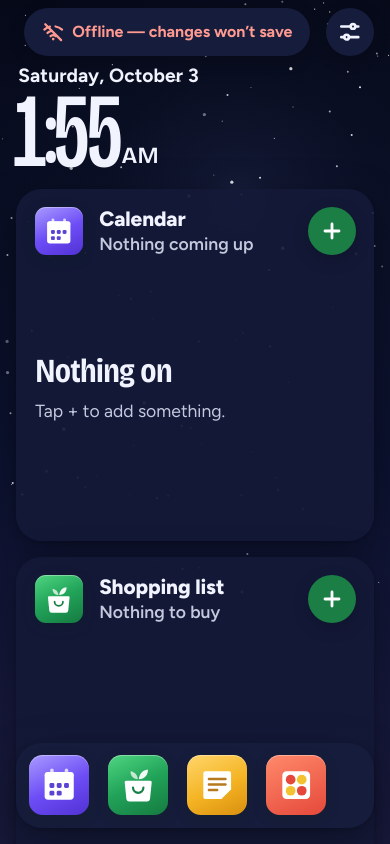
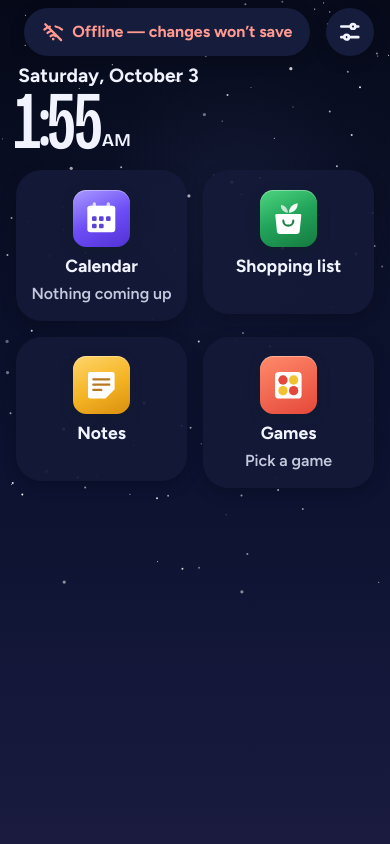
Before and after one commit to Sheel2007/OMEGA-WB, a website: page web/index.html in a window 390 px wide. Drawn offline with nearby package versions, Linux system fonts and the light colour scheme; no server answers.

Commit message:
Add Mobile View for Phone

```diff
--- a/web/css/apps/calendar.css
+++ b/web/css/apps/calendar.css
@@ -618,7 +618,4 @@
     min-width: 100%;
   }
 
-  .calendar-widget {
-    height: 22rem;
-  }
 }
--- a/web/css/apps/notes.css
+++ b/web/css/apps/notes.css
@@ -190,7 +190,4 @@
     grid-template-columns: minmax(0, 1fr);
   }
 
-  .notes-widget {
-    height: 18rem;
-  }
 }
--- a/web/css/base.css
+++ b/web/css/base.css
@@ -581,4 +581,10 @@ input {
   .is-app-open .statusbar__end {
     display: none;
   }
+
+  /* The board's iPad-style swipe-home bar. A phone has its own gesture there and
+     the app already has a Home button, so it only takes up room. */
+  .app-shell__indicator {
+    display: none;
+  }
 }
--- a/web/css/home.css
+++ b/web/css/home.css
@@ -437,32 +437,115 @@
   }
 
   .clock__time {
-    font-size: min(27vw, 9rem);
+    font-size: min(21vw, 7rem);
   }
 
   [data-theme="blocks"] .clock__time {
-    font-size: min(24vw, 8rem);
+    font-size: min(18vw, 6rem);
   }
 
+  /* On a phone a widget is a preview you tap, so it's as tall as whatever it holds
+     rather than the height its slot on the board would give it. The cap stops one
+     long list from filling the screen; fitRows() then counts off what it hides. */
   .widget {
     flex: none;
+    height: auto;
+    max-height: 60vh;
     padding: 1.1rem 1.1rem 1rem 1.2rem;
   }
 
-  .widget--tall {
-    height: 26rem;
+  /* The icons are the home screen on a phone, so the page dots and the dock that
+     stands in for them on the board both have nothing left to do. The pager itself
+     still lays out as contents, above: it's what holds the clock. */
+  .page-dots,
+  .dock {
+    display: none;
   }
 
-  .dock {
-    position: sticky;
-    bottom: 0;
-    margin-top: auto;
-    background: var(--card);
-    box-shadow: var(--shadow);
+  .phone-home {
+    display: flex;
+    flex-direction: column;
+    gap: 1.4rem;
   }
 
-  .dock__app {
-    width: 3.75rem;
-    height: 3.75rem;
+  .phone-weather {
+    display: flex;
+    align-items: center;
+    gap: 0.6rem;
+    margin-top: -0.4rem;
+    color: var(--sky-text);
+    text-shadow: var(--sky-text-shadow-sm);
+  }
+
+  .phone-weather__icon {
+    display: grid;
+    place-items: center;
+    width: 2.2rem;
+    height: 2.2rem;
+  }
+
+  .phone-weather__icon svg {
+    width: 100%;
+    height: 100%;
+  }
+
+  .phone-weather__text {
+    margin: 0;
+    font-size: var(--fs-body);
+    font-weight: 650;
+  }
+
+  .app-grid {
+    display: grid;
+    grid-template-columns: repeat(2, minmax(0, 1fr));
+    gap: 1rem;
+    margin: 0;
+    padding: 0;
+    list-style: none;
+  }
+
+  .app-grid__app {
+    display: flex;
+    flex-direction: column;
+    align-items: center;
+    gap: 0.5rem;
+    width: 100%;
+    min-height: 9rem;
+    padding: 1.2rem 0.8rem 1.1rem;
+    border-radius: var(--radius-card);
+    border: var(--card-border);
+    background: var(--surface);
+    box-shadow: var(--shadow-sm);
+    text-align: center;
+  }
+
+  .app-grid__app:active {
+    transform: scale(0.97);
+  }
+
+  .app-grid__icon {
+    width: 3.6rem;
+    height: 3.6rem;
+  }
+
+  .app-grid__name {
+    max-width: 100%;
+    overflow: hidden;
+    font-size: var(--fs-body);
+    font-weight: 700;
+    line-height: 1.2;
+    text-overflow: ellipsis;
+    white-space: nowrap;
+  }
+
+  .app-grid__meta {
+    max-width: 100%;
+    overflow: hidden;
+    font-size: var(--fs-caption);
+    font-weight: 600;
+    line-height: 1.2;
+    color: var(--text-2);
+    text-overflow: ellipsis;
+    white-space: nowrap;
   }
 }
--- a/web/js/main.js
+++ b/web/js/main.js
@@ -4,6 +4,7 @@ import { APPS, DEFAULT_WIDGETS } from './apps/index.js';
 import { createHomeEditor } from './home-editor.js';
 import { createWidgetHost } from './home.js';
 import { createPager } from './pager.js';
+import { createPhoneHome } from './phone-home.js';
 import { initKiosk } from './kiosk.js';
 import { createBoardMenu } from './menu.js';
 import { exitKiosk, fetchInfo } from './services/board.js';
@@ -21,6 +22,11 @@ import { appIcon, el, icons, reducedMotion, toast } from './ui.js';
 // In kiosk mode, an app left open goes back to the home screen after this long.
 const IDLE_RETURN_MS = 90 * 1000;
 const CLOCK_TICK_MS = 1000;
+
+// A phone (or any screen too small for the 12 x 4 grid) gets the compact layout.
+// Turning a phone sideways only swaps which side is the short one, so this never
+// changes after startup and the home screen can be chosen once.
+const compact = matchMedia('(max-width: 900px), (max-height: 560px)');
 
 const params = new URLSearchParams(location.search);
 const kiosk = params.has('kiosk') && params.get('kiosk') !== '0';
@@ -170,7 +176,13 @@ const pager = createPager({
   ignore: (event) => Boolean(event.target.closest('.widget__edit')),
 });
 const widgets = createWidgetHost({ track, apps: APPS, context, pager });
-widgets.render(services.settings.getPages());
+// On a phone the widgets are never built: the app icons take their place, so there
+// are no cards to get in the way of a scroll and nothing to arrange.
+const phoneHome = compact.matches
+  ? createPhoneHome({ apps: APPS, openApp: (id, options) => appHost.openApp(id, options), services })
+  : null;
+if (phoneHome) home.insertBefore(phoneHome.node, home.querySelector('.page-dots'));
+else widgets.render(services.settings.getPages());
 
 function addWidget(id) {
   const app = APPS.find((a) => a.id === id);
@@ -213,6 +225,7 @@ const editor = createHomeEditor({
   },
 });
 services.settings.subscribe((settings) => {
+  if (phoneHome) return;
   widgets.render(settings.pages);
   editor.refresh();
 });
@@ -221,6 +234,8 @@ const menu = createBoardMenu({
   settings: services.settings,
   apps: APPS.filter((app) => app.createWidget),
   kiosk,
+  // Arranging widgets is a board job; a phone shows the apps as icons.
+  widgetsEditable: !phoneHome,
   onExit: exitToDesktop,
   onAddWidget: addWidget,
   onRemoveWidget: removeWidget,
@@ -230,7 +245,6 @@ document.querySelector('.statusbar__end').append(menu.node);
 
 // Scenery
 
-const compact = matchMedia('(max-width: 900px), (max-height: 560px)');
 const sceneEl = home.querySelector('.home__scene');
 
 function syncScene({ theme, scenery }) {
--- a/web/js/menu.js
+++ b/web/js/menu.js
@@ -11,7 +11,7 @@ const THEMES = [
 // How long "Tap again to exit" waits for the second tap.
 const EXIT_CONFIRM_MS = 4000;
 
-export function createBoardMenu({ settings, apps, kiosk, onExit, onAddWidget, onRemoveWidget, onEditHome }) {
+export function createBoardMenu({ settings, apps, kiosk, widgetsEditable = true, onExit, onAddWidget, onRemoveWidget, onEditHome }) {
   let open = false;
   let whileOpen = null;
   let confirmTimer = null;
@@ -68,14 +68,17 @@ export function createBoardMenu({ settings, apps, kiosk, onExit, onAddWidget, on
     el('h2', { class: 'board-menu__heading', id: 'board-menu-theme', text: 'Theme' }),
     el('div', { class: 'theme-picker', role: 'radiogroup', 'aria-labelledby': 'board-menu-theme' }, themeButtons),
     sceneryButton,
-    el(
+    widgetsEditable
+      ? el(
           'button',
           { class: 'board-menu__item', type: 'button', onclick: () => showView('widgets') },
           el('span', { class: 'board-menu__item-icon', html: icons.widgets }),
           el('span', { class: 'board-menu__item-label', text: 'Add widget' }),
           el('span', { class: 'board-menu__item-chevron', html: icons.chevronRight }),
-    ),
-    el(
+        )
+      : null,
+    widgetsEditable
+      ? el(
           'button',
           {
             class: 'board-menu__item',
@@ -87,7 +90,8 @@ export function createBoardMenu({ settings, apps, kiosk, onExit, onAddWidget, on
           },
           el('span', { class: 'board-menu__item-icon', html: icons.home }),
           el('span', { class: 'board-menu__item-label', text: 'Edit home screen' }),
-    ),
+        )
+      : null,
     exitButton,
   );
 
--- /dev/null
+++ b/web/js/phone-home.js
@@ -0,0 +1,85 @@
+// The home screen a phone gets: the apps as icons, the way a phone shows apps.
+//
+// The board keeps its widgets — this is built only when the compact layout is on,
+// and nothing here runs on the Pi. A phone can't leave the compact layout (turning
+// it sideways only swaps which of width and height is the short one), so the choice
+// is made once, when the board starts.
+import { countLabel as notesCount } from './apps/notes/format.js';
+import { countLabel as shoppingCount, toBuyOf } from './apps/shopping/settle.js';
+import { dayKey, mergeEvents, nextLabel } from './apps/calendar/agenda.js';
+import { describeWeather } from './apps/weather/conditions.js';
+import { weatherIcon } from './apps/weather/icons.js';
+import { appIcon, el } from './ui.js';
+
+// What each icon says underneath its name: enough to know whether it's worth opening.
+// Each returns a subscribe(fn) that reports the line, and stops when the handle is called.
+const SUBTITLES = {
+  shopping: ({ shopping }) => (set) =>
+    shopping.subscribe((state) => set(shoppingCount(toBuyOf(state.items).length))),
+
+  notes: ({ notes }) => (set) => notes.subscribe((state) => set(notesCount(state.notes.length))),
+
+  calendar: ({ calendar }) => (set) =>
+    calendar.subscribe(({ events, sources }) =>
+      set(nextLabel(mergeEvents({ events, feed: sources.events }), dayKey(new Date()))),
+    ),
+
+  games: () => (set) => {
+    set('Pick a game');
+    return () => {};
+  },
+};
+
+export function createPhoneHome({ apps, openApp, services }) {
+  const stops = [];
+
+  // The weather has no screen of its own to open, so it stays a line of its own
+  // under the clock rather than becoming an icon that does nothing when tapped.
+  const weatherIconEl = el('span', { class: 'phone-weather__icon' });
+  const weatherText = el('p', { class: 'phone-weather__text' });
+  const weather = el('div', { class: 'phone-weather' }, weatherIconEl, weatherText);
+  weather.hidden = true;
+  stops.push(
+    services.weather.subscribe(({ forecast }) => {
+      const today = forecast?.daily?.[0];
+      if (!forecast?.current || !today) {
+        weather.hidden = true;
+        return;
+      }
+      const condition = describeWeather(forecast.current.code, forecast.current.is_day);
+      weatherIconEl.innerHTML = weatherIcon(condition.icon);
+      weatherText.textContent = `${forecast.current.temperature}° ${condition.label} · H ${today.high}° L ${today.low}°`;
+      weather.hidden = false;
+    }),
+  );
+
+  const grid = el('ul', { class: 'app-grid', 'aria-label': 'Apps' });
+  for (const app of apps.filter((a) => a.mount)) {
+    const subtitle = el('span', { class: 'app-grid__meta' });
+    const button = el(
+      'button',
+      {
+        class: 'app-grid__app',
+        type: 'button',
+        'aria-label': `Open ${app.name}`,
+        onclick: (event) => openApp(app.id, { origin: event.currentTarget }),
+      },
+      appIcon(app, 'app-grid__icon'),
+      el('span', { class: 'app-grid__name', text: app.name }),
+      subtitle,
+    );
+    grid.append(el('li', { class: 'app-grid__item' }, button));
+
+    const watch = SUBTITLES[app.id]?.(services);
+    if (watch) stops.push(watch((text) => (subtitle.textContent = text)));
+    else subtitle.textContent = app.description;
+  }
+
+  return {
+    node: el('div', { class: 'phone-home' }, weather, grid),
+    destroy() {
+      stops.forEach((stop) => stop?.());
+      stops.length = 0;
+    },
+  };
+}
```
Lines whose indentation alone changed are shown as unchanged.
